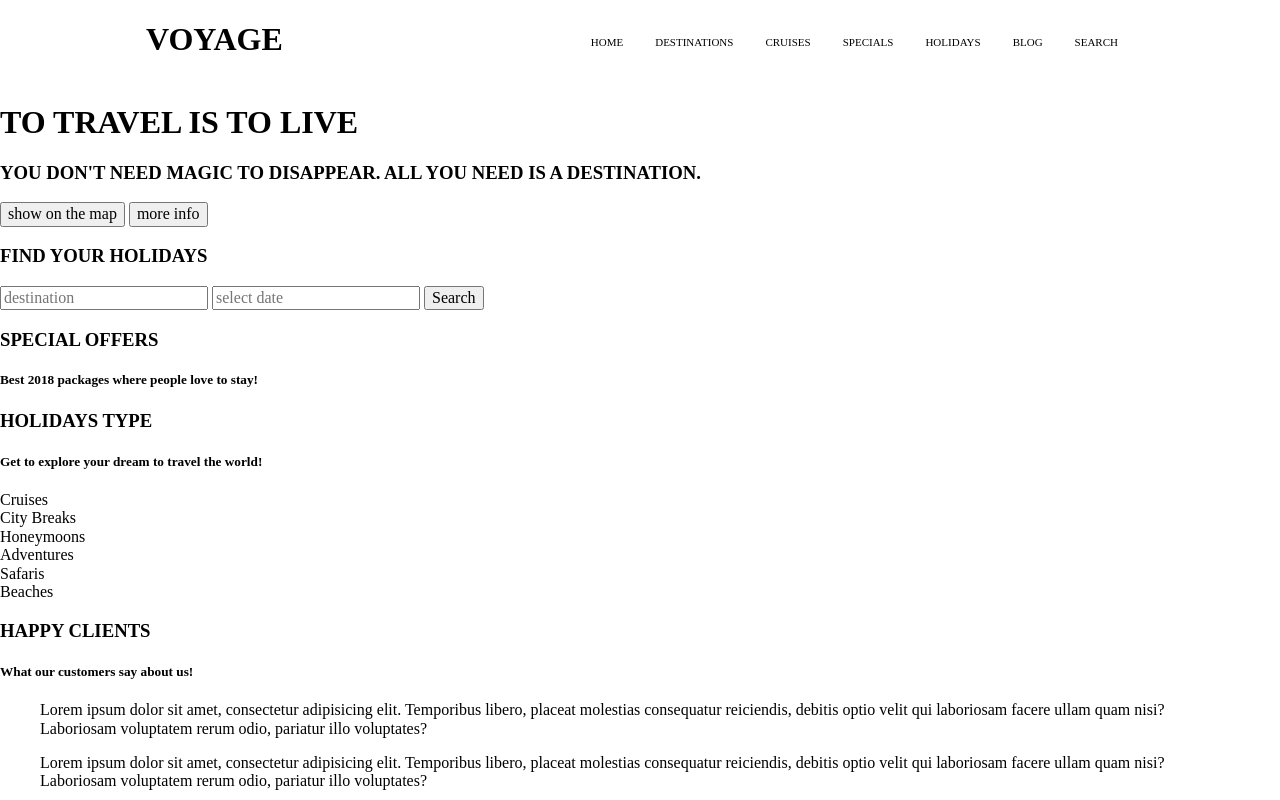
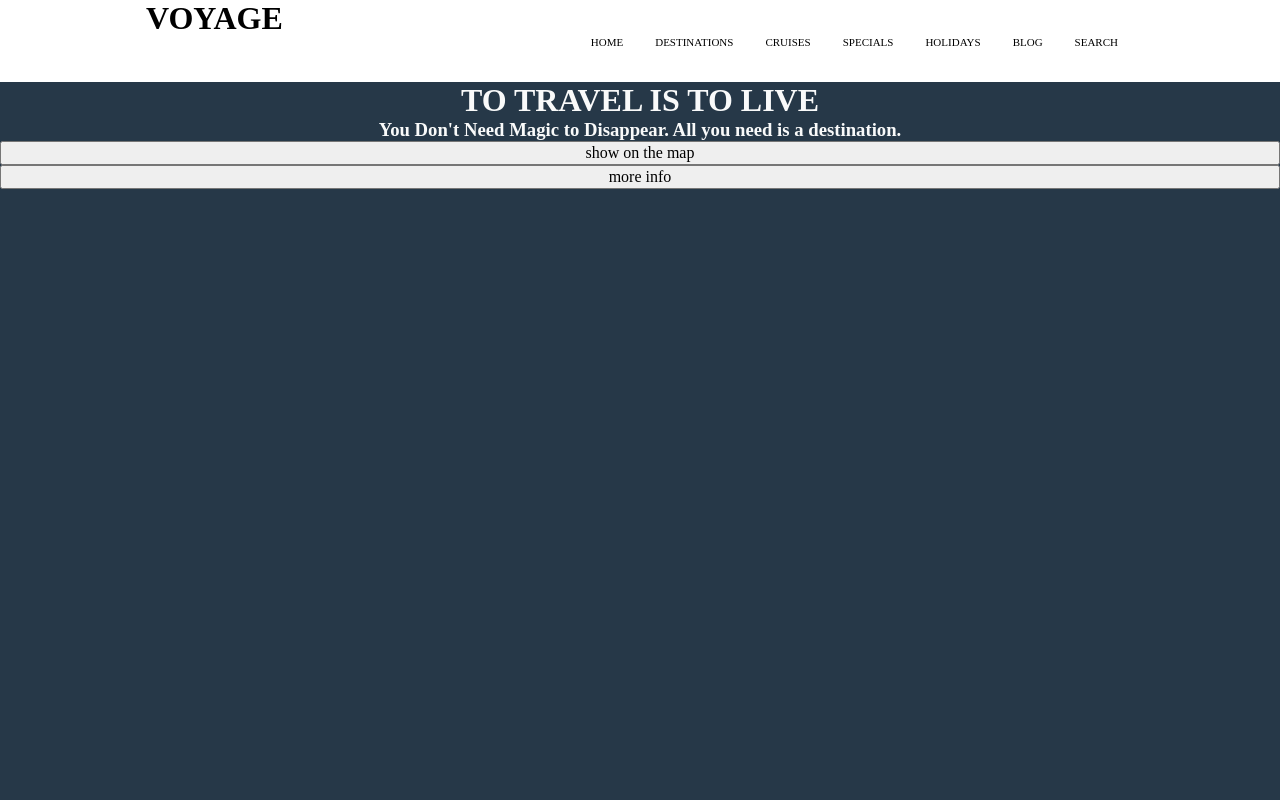
Before and after one commit to Kalenai/travel-website, a website: page src/index.html in a window 1280 px wide. Shown: the top 800 px of the page. Drawn offline with Linux system fonts and the light colour scheme; files that its build step writes are made by us from their sources.

Commit message:
Hero section styling

```diff
--- a/src/assets/styles/main.css
+++ b/src/assets/styles/main.css
@@ -6,6 +6,10 @@
 
 html {
   font-size: 100%;
+}
+
+h1, h2, h3, h4, h5, h6 {
+  margin: 0;
 }
 
 h1,
@@ -47,3 +51,29 @@ li {
     flex-basis: 30%;
   }
 }
+
+/* Hero */
+
+.hero {
+  position: relative;
+  text-align: center;
+  background-color: #263848;
+  color: #f9fafa;
+  height: 100vh;
+
+}
+
+.cta {
+  display: flex;
+  flex-direction: column;
+  justify-content: center;
+}
+
+.cta h3 {
+  text-transform: none;
+}
+
+.query {
+  position: absolute;
+  bottom: 0;
+}
--- a/src/index.html
+++ b/src/index.html
@@ -26,12 +26,13 @@
       </div>
     </nav>
   </header>
-
   <section class="hero">
-    <h1>to travel is to live</h1>
-    <h3>You Don't Need Magic to Disappear. All you need is a destination.</h3>
-    <button>show on the map</button>
-    <button>more info</button>
+    <div class="cta">
+      <h1>to travel is to live</h1>
+      <h3>You Don't Need Magic to Disappear. All you need is a destination.</h3>
+      <button>show on the map</button>
+      <button>more info</button>
+    </div>
     <div class="query">
       <h3>find your <strong>holidays</strong></h3>
       <input type="text" label="Where" placeholder="destination">
```
